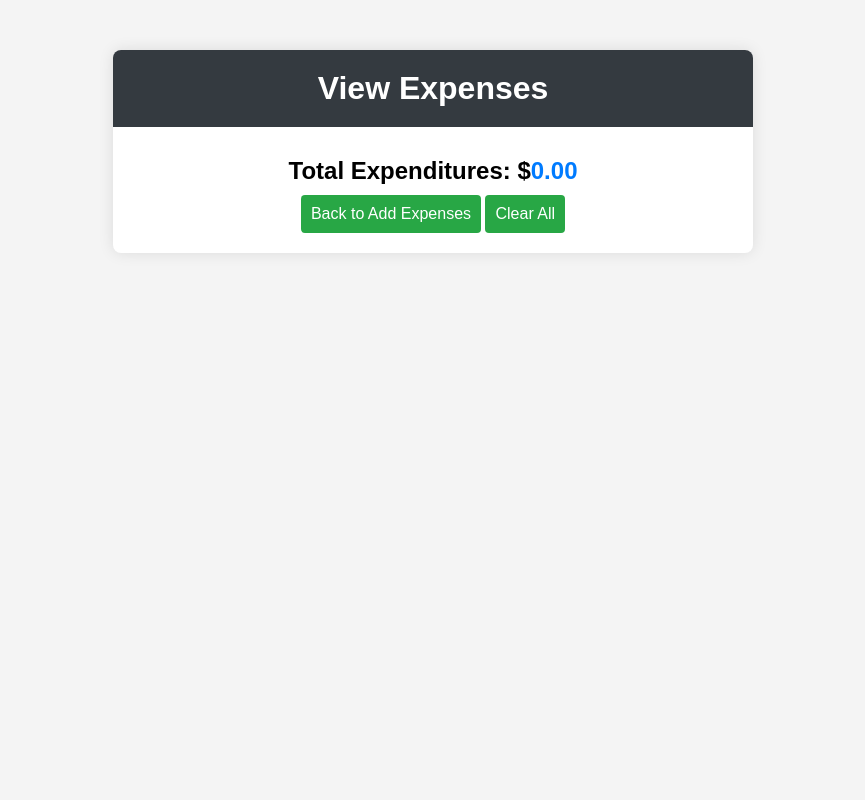
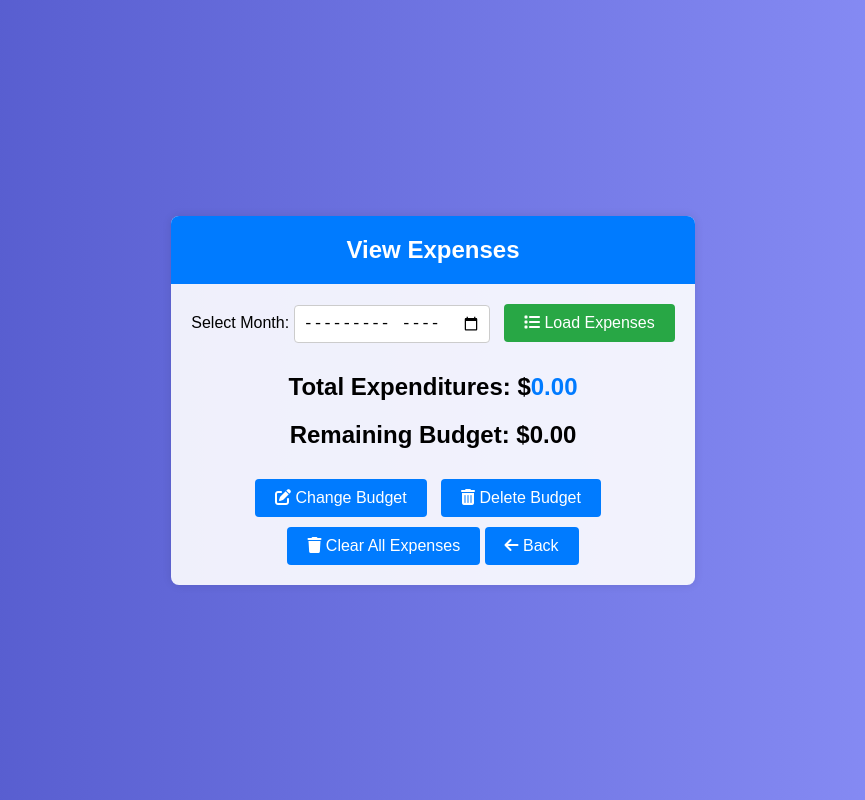
Before and after one commit to vinay3103/expenses_tracker, a plain HTML site: page expenses.html in a window 1280 px wide. Shown: the whole page, without its empty margins (207-1072 px from the left). Drawn offline with Linux system fonts and the light colour scheme.

Commit message:
Update expenses.html

```diff
--- a/expenses.html
+++ b/expenses.html
@@ -5,17 +5,157 @@
   <meta name="viewport" content="width=device-width, initial-scale=1.0">
   <title>View Expenses</title>
   <link rel="stylesheet" href="styles.css">
+  <style>
+    @import url('https://cdnjs.cloudflare.com/ajax/libs/font-awesome/6.4.0/css/all.min.css');
+
+    /* General styles for body and container */
+    body {
+      font-family: 'Arial', sans-serif;
+      background: linear-gradient(to right, #4e54c8, #8f94fb);
+      background-repeat: no-repeat;
+      background-attachment: fixed;
+      margin: 0;
+      padding: 0;
+      display: flex;
+      justify-content: center;
+      align-items: center;
+      height: 100vh;
+    }
+
+    .container {
+      max-width: 800px;
+      background-color: rgba(255, 255, 255, 0.9);
+      padding: 20px;
+      border-radius: 8px;
+      box-shadow: 0 0 10px rgba(0, 0, 0, 0.1);
+    }
+
+    /* Header styles */
+    .header {
+      background-color: #007bff;
+      color: #fff;
+      padding: 10px;
+      text-align: center;
+      border-radius: 8px 8px 0 0;
+      margin: -20px -20px 20px -20px;
+    }
+
+    .header h1 {
+      margin: 0;
+      font-size: 24px;
+    }
+
+    /* Month selector and button styles */
+    #month-selector {
+      padding: 8px;
+      font-size: 16px;
+      border: 1px solid #ccc;
+      border-radius: 4px;
+      margin-right: 10px;
+    }
+
+    #load-expenses-btn {
+      padding: 10px 20px;
+      font-size: 16px;
+      border: none;
+      border-radius: 4px;
+      background-color: #28a745;
+      color: #fff;
+      cursor: pointer;
+      transition: background-color 0.3s;
+    }
+
+    #load-expenses-btn:hover {
+      background-color: #218838;
+    }
+
+    /* Expense list container */
+    #expense-list-container {
+      margin-top: 20px;
+    }
+
+    #expense-list-container h2 {
+      margin-top: 20px;
+      font-size: 18px;
+      color: #007bff;
+    }
+
+    /* Budget controls and action buttons */
+    #budget-controls {
+      margin-top: 20px;
+    }
+
+    button {
+      padding: 10px 20px;
+      font-size: 16px;
+      border: none;
+      border-radius: 4px;
+      cursor: pointer;
+      transition: background-color 0.3s, transform 0.3s, box-shadow 0.3s;
+    }
+
+    button:hover {
+      transform: translateY(-3px);
+      box-shadow: 0 5px 15px rgba(0, 0, 0, 0.1);
+    }
+
+    #change-budget-btn, #delete-budget-btn {
+      background-color: #007bff;
+      color: #fff;
+      margin-right: 10px;
+    }
+
+    #change-budget-btn:hover, #delete-budget-btn:hover {
+      background-color: #0056b3;
+    }
+
+    #clear-all-btn, #back-btn2 {
+      background-color: #007bff;
+      color: #fff;
+      margin-top: 10px;
+    }
+
+    #clear-all-btn:hover {
+      background-color: #c82333;
+    }
+    #back-btn2:hover {
+      background-color: #c82333;
+    }
+  </style>
 </head>
 <body>
   <div class="container">
     <div class="header">
       <h1>View Expenses</h1>
     </div>
+
+    <label for="month-selector">Select Month:</label>
+    <input type="month" id="month-selector">
+    <button id="load-expenses-btn">
+      <i class="fa-solid fa-list"></i> Load Expenses
+    </button>
+
+    <div id="expense-list-container"></div>
     <h2>Total Expenditures: $<span id="total-expenditures">0.00</span></h2>
-    <div id="expense-list-container"></div>
-    <button id="back-btn">Back to Add Expenses</button>
-    <button id="clear-all-btn">Clear All</button>
+    <h2>Remaining Budget: $<span id="remaining-budget">0.00</span></h2>
+
+    <div id="budget-controls">
+      <button id="change-budget-btn">
+        <i class="fas fa-edit"></i> Change Budget
+      </button>
+      <button id="delete-budget-btn">
+        <i class="fas fa-trash-alt"></i> Delete Budget
+      </button>
+    </div>
+
+    <button id="clear-all-btn">
+      <i class="fa-solid fa-trash"></i> Clear All Expenses
+    </button>
+    <button id="back-btn2">
+      <i class="fas fa-arrow-left"></i> Back
+    </button>
   </div>
+
   <script src="expenses.js"></script>
 </body>
 </html>
```
